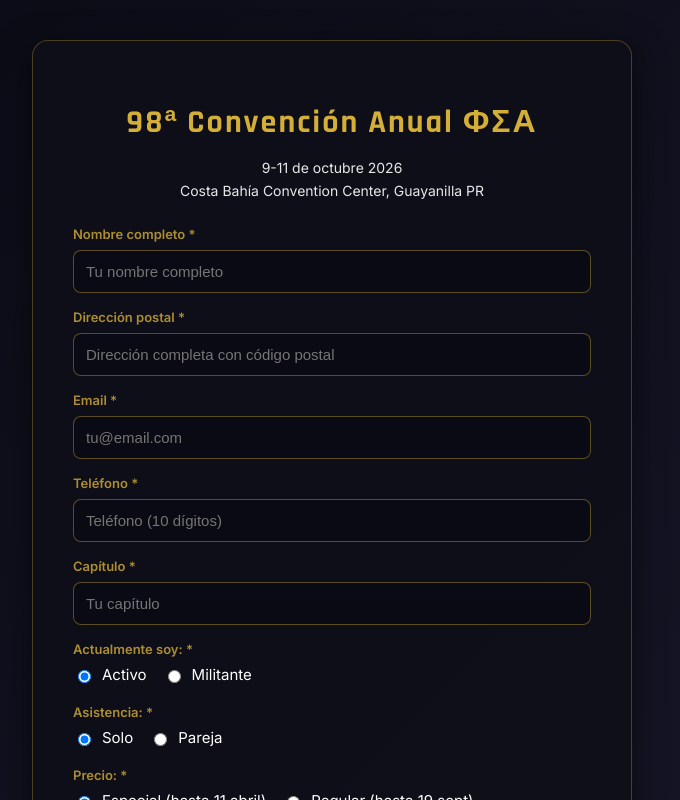
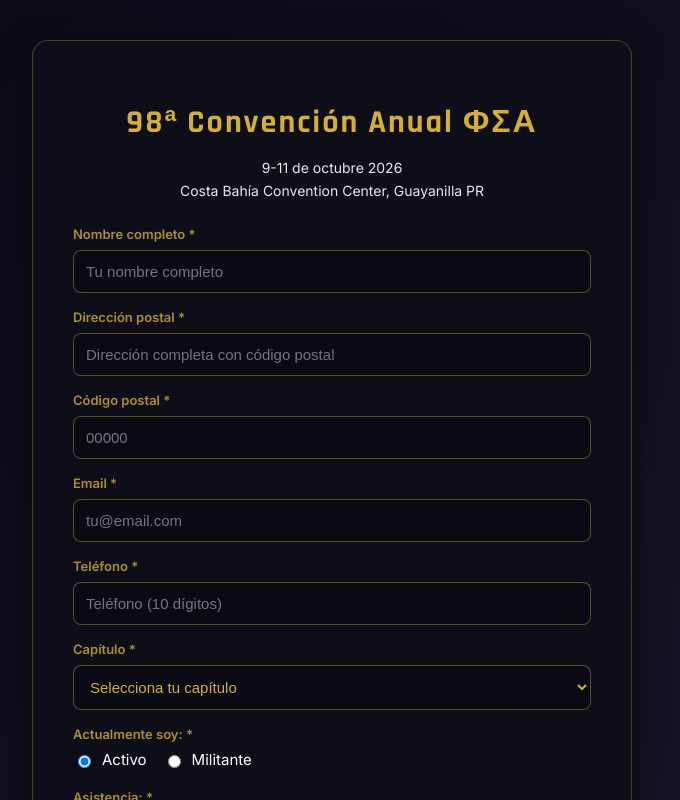
Before and after one commit to zetaactivo1963-create/zeta-tron, a Next.js app: page /compra-convencion in a window 1280 px wide. Shown: the top 800 px of the page, without its empty margins (308-988 px from the left). Built offline with nearby package versions, Linux system fonts and the light colour scheme; no server answers.

Commit message:
Update page.tsx

```diff
--- a/app/compra-convencion/page.tsx
+++ b/app/compra-convencion/page.tsx
@@ -45,6 +45,7 @@ export default function CompraConvencion() {
 
   const [name, setName] = useState("");
   const [address, setAddress] = useState("");
+  const [zipCode, setZipCode] = useState("");
   const [email, setEmail] = useState("");
   const [phone, setPhone] = useState("");
   const [capitulo, setCapitulo] = useState("");
@@ -251,6 +252,17 @@ export default function CompraConvencion() {
             required
           />
 
+          <label style={label}>Código postal *</label>
+          <input
+            type="text"
+            placeholder="00000"
+            value={zipCode}
+            onChange={(e) => setZipCode(e.target.value)}
+            style={input}
+            maxLength={5}
+            required
+          />
+
           <label style={label}>Email *</label>
           <input
             type="email"
@@ -277,14 +289,28 @@ export default function CompraConvencion() {
           />
 
           <label style={label}>Capítulo *</label>
-          <input
-            type="text"
-            placeholder="Tu capítulo"
+          <select
             value={capitulo}
             onChange={(e) => setCapitulo(e.target.value)}
             style={input}
             required
-          />
+          >
+            <option value="">Selecciona tu capítulo</option>
+            <option value="Alpha Activo">Alpha Activo</option>
+            <option value="Alpha Boriquen">Alpha Boriquen</option>
+            <option value="Beta Activo">Beta Activo</option>
+            <option value="Beta Boriquen">Beta Boriquen</option>
+            <option value="Gamma Activo">Gamma Activo</option>
+            <option value="Gamma Boriquen">Gamma Boriquen</option>
+            <option value="Zeta Activo">Zeta Activo</option>
+            <option value="Delta Boriquen">Delta Boriquen</option>
+            <option value="Ypsilon Boriquen">Ypsilon Boriquen</option>
+            <option value="Kappa Boriquen">Kappa Boriquen</option>
+            <option value="Alpha Columbia Boriquen">Alpha Columbia Boriquen</option>
+            <option value="Omega Columbia Boriquen">Omega Columbia Boriquen</option>
+            <option value="Tau Columbia Boriquen">Tau Columbia Boriquen</option>
+            <option value="Pasivo">Pasivo</option>
+          </select>
 
           <label style={label}>Actualmente soy: *</label>
           <div style={{display: "flex", gap: 16, marginBottom: 20}}>
@@ -482,25 +508,27 @@ export default function CompraConvencion() {
           </h2>
 
           <p style={{ ...text, textAlign: "center", fontSize: 18, fontWeight: 600 }}>
-            Envía <span style={{color: "#d4af37"}}>${total.toFixed(2)}</span> a Kenneth Morales
+            Envía <span style={{color: "#d4af37"}}>${total.toFixed(2)}</span> a:
+            <br />
+            <b>phisigmaalpha</b> (ATH Móvil Business)
           </p>
 
           <a
-            href="https://athm-ulink-prod-static-website.s3.amazonaws.com/qr-code?content=74ff061b98d7ab2708799bcd255ebef8f923d29c3248bf5b518b8be08e2055a8"
+          href="https://www.athmovil.com/pay?publicToken=YOUR_BUSINESS_TOKEN"
             target="_blank"
             rel="noopener noreferrer"
             style={athBtn}
           >
-            Pagar por ATH Móvil
+            Pagar por ATH Móvil Business
           </a>
 
           <div style={{ fontSize: 15, opacity: 0.9, marginTop: 10, textAlign: "center" }}>
-            <span
-              onClick={() => {
-                navigator.clipboard.writeText("9392533384");
-                setCopiado(true);
-                setTimeout(() => setCopiado(false), 2000);
-              }}
+              <span
+                onClick={() => {
+                  navigator.clipboard.writeText("phisigmaalpha");
+                  setCopiado(true);
+                  setTimeout(() => setCopiado(false), 2000);
+                }}
               style={{
                 display: "inline-block",
                 marginTop: 10,
@@ -513,7 +541,7 @@ export default function CompraConvencion() {
                 transition: "all 0.3s ease",
               }}
             >
-              (939) 253-3384
+              phisigmaalpha
             </span>
 
             <div
```
